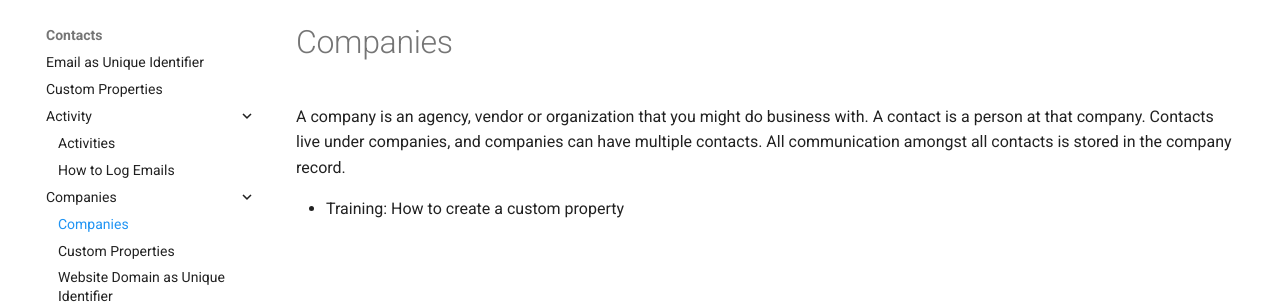
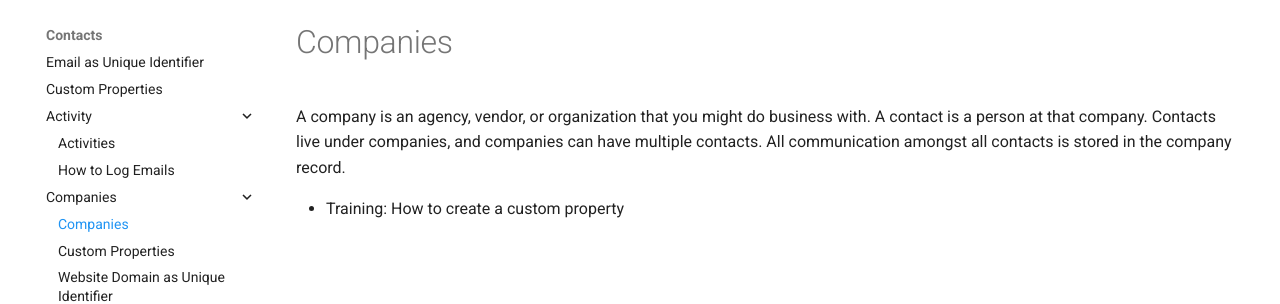
Before and after one commit to cal-itp/customer-success, an MkDocs documentation site: the page built from docs/contacts/companies/companies.md, in a window 1280 px wide. Shown: the part 124-428 px from the top of the page. Built offline with MkDocs 1.6.1 and Material for MkDocs 9.7.7, drawn with Linux system fonts in a browser that asks for light colours; nearby versions of some CDN libraries; comment, search, counter and statistics services are not loaded.

```diff
--- a/docs/contacts/companies/companies.md
+++ b/docs/contacts/companies/companies.md
@@ -1,5 +1,5 @@
 # Companies
 
-A company is an agency, vendor or organization that you might do business with. A contact is a person at that company. Contacts live under companies, and companies can have multiple contacts. All communication amongst all contacts is stored in the company record.
+A company is an agency, vendor, or organization that you might do business with. A contact is a person at that company. Contacts live under companies, and companies can have multiple contacts. All communication amongst all contacts is stored in the company record.
 
 - Training: How to create a custom property
```
